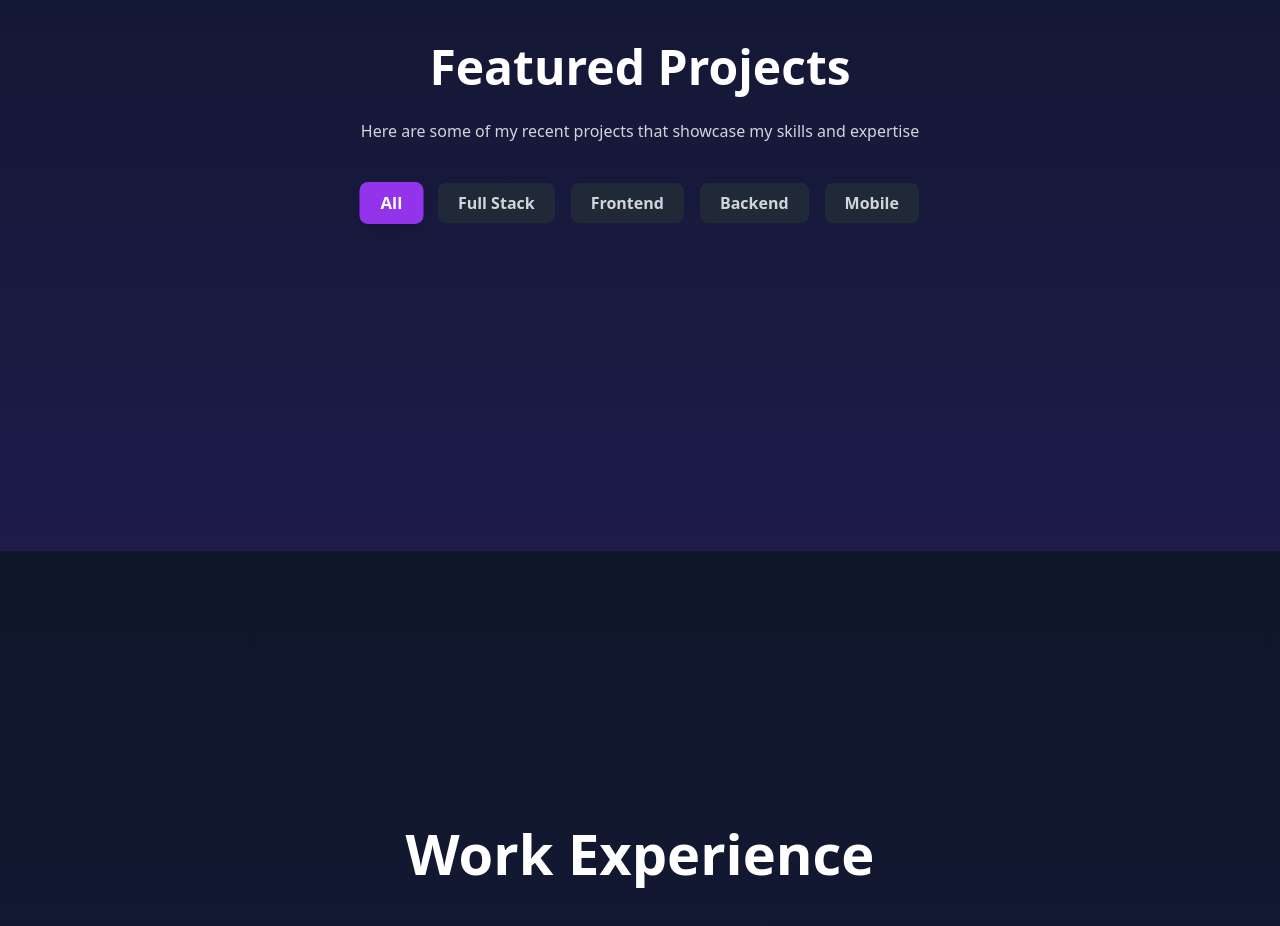
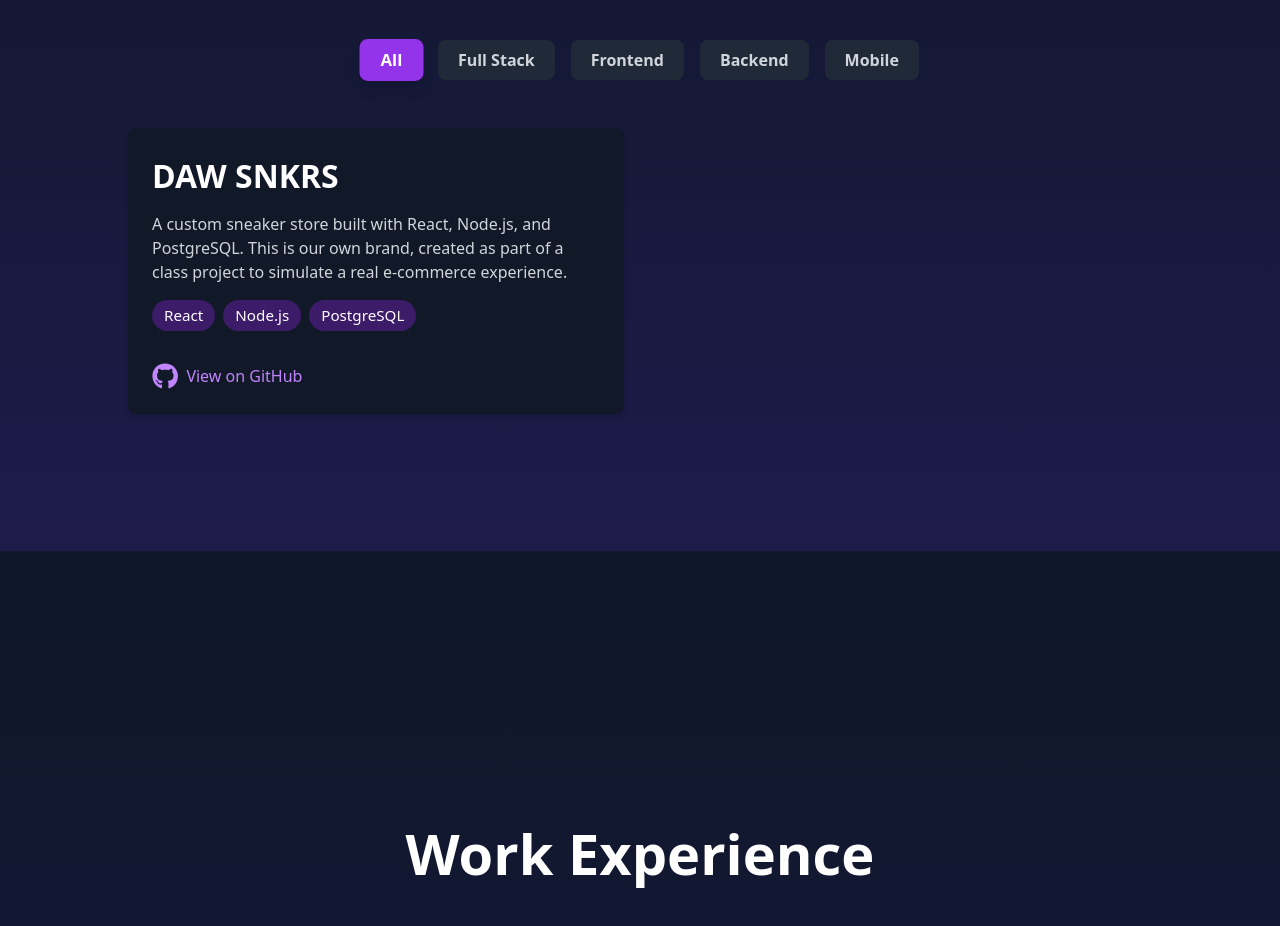
Before and after one commit to JoseJuan018/Portfolio, a React (Vite) app: page / in a window 1280 px wide. Shown: the part 2649-3575 px from the top of the page. Built offline with nearby package versions, Linux system fonts and the light colour scheme.

Commit message:
Actualización del proyects añadido DAW SNKRS

```diff
--- a/src/components/proyects.tsx
+++ b/src/components/proyects.tsx
@@ -10,15 +10,15 @@ type Project = {
 };
 
 const projects: Project[] = [
-  /*{
-    title: "E-Commerce Platform",
+  {
+    title: "DAW SNKRS",
     description:
-      "An e-commerce platform built with React, Node.js, and PostgreSQL featuring real-time inventory management and payment processing.",
+      "A custom sneaker store built with React, Node.js, and PostgreSQL. This is our own brand, created as part of a class project to simulate a real e-commerce experience.",
     technologies: ["React", "Node.js", "PostgreSQL"],
     category: "Full Stack",
-    github: "https://github.com/tuusuario/ecommerce-platform",
+    github: "https://github.com/JoseJuan018/DAW-SNKRS",
   },
-
+  /*
   {
     title: "AI Dashboard",
     description:
@@ -26,7 +26,8 @@ const projects: Project[] = [
     technologies: ["React", "TypeScript", "Python"],
     category: "Frontend",
     github: "https://github.com/tuusuario/ai-dashboard",
-  },*/
+  },
+  */
 ];
 
 
```
